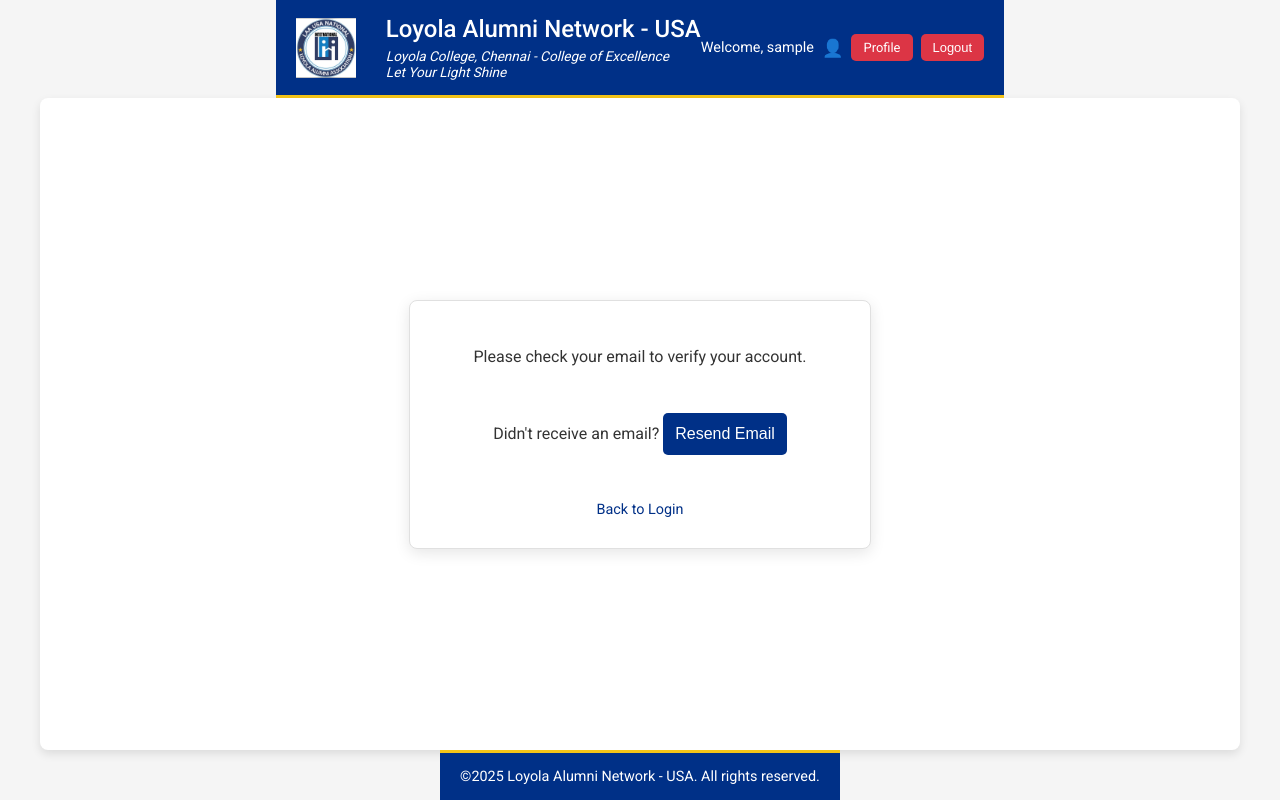
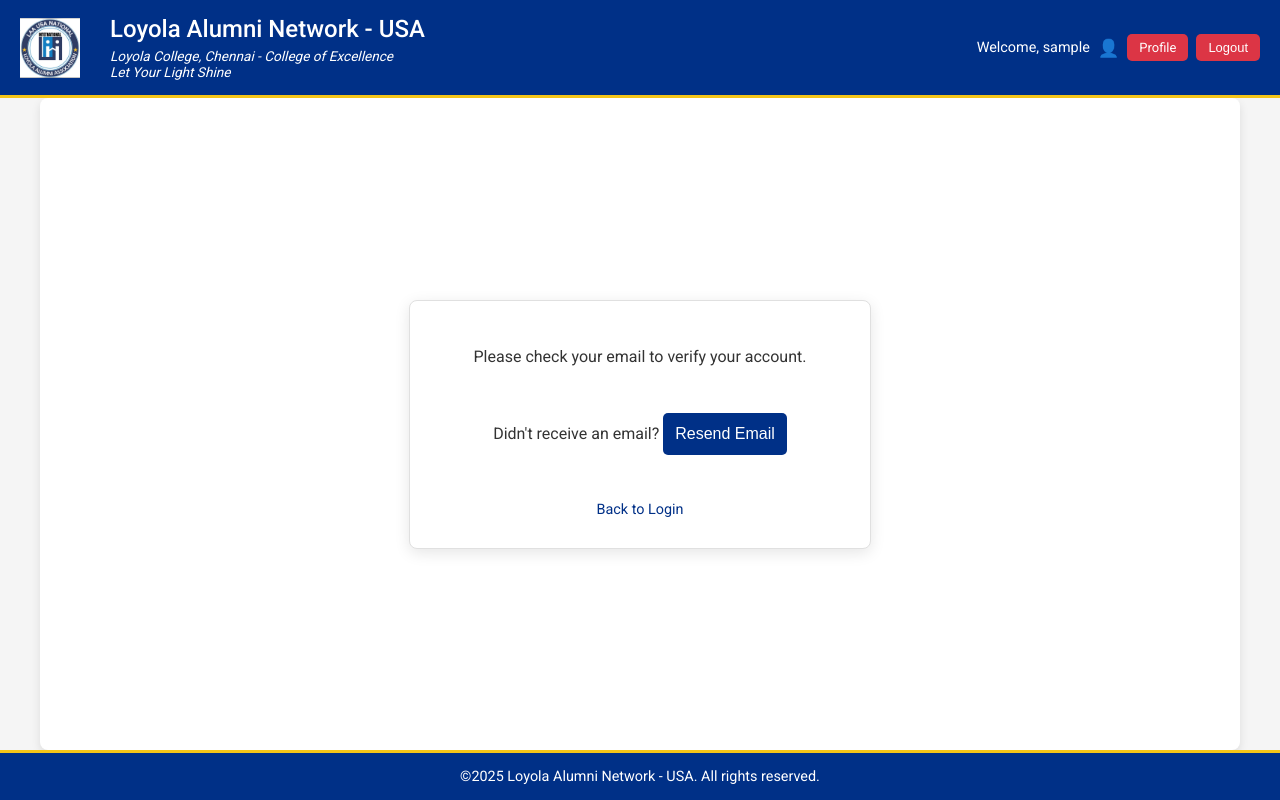
Before and after one commit to Yuvi0506/alumni-app, a website: page public/html/verify-email.html in a window 1280 px wide. Drawn offline with Linux system fonts and the light colour scheme; sample sign-in values are in the browser's storage.

Commit message:
header footer size fix

```diff
--- a/public/css/styles.css
+++ b/public/css/styles.css
@@ -18,9 +18,14 @@
     align-items: center;
     justify-content: space-between;
     border-bottom: 3px solid #f5c518;
-    width: 100%;
+    width: 100vw; /* Use viewport width to ensure full width */
     box-sizing: border-box;
     flex-wrap: wrap;
+    position: relative;
+    left: 50%;
+    right: 50%;
+    margin-left: -50vw;
+    margin-right: -50vw;
 }
 
 .header-left {
@@ -112,9 +117,14 @@
     border-top: 3px solid #f5c518;
     font-size: 0.9em;
     font-weight: 400;
-    width: 100%;
+    width: 100vw; /* Use viewport width to ensure full width */
     box-sizing: border-box;
     margin-top: auto;
+    position: relative;
+    left: 50%;
+    right: 50%;
+    margin-left: -50vw;
+    margin-right: -50vw;
 }
 
 footer p {
@@ -186,7 +196,6 @@
     color: #f5c518;
 }
 
-/* Updated styles to ensure full-page rendering */
 .container {
     max-width: 1200px;
     margin: 0 auto;
@@ -206,10 +215,10 @@
 .login-page, .signup-page, .verify-email-page, .forgot-password-page, .reset-password-page {
     display: flex;
     flex-direction: column;
-    justify-content: space-between; /* Ensure content stretches to fill the space */
+    justify-content: space-between;
     align-items: center;
     width: 100%;
-    min-height: 100vh; /* Full viewport height */
+    min-height: 100vh;
     box-sizing: border-box;
 }
 
@@ -225,7 +234,7 @@
     box-shadow: 0 4px 15px rgba(0, 0, 0, 0.1);
     border: 1px solid #e0e0e0;
     transition: transform 0.2s;
-    margin: auto; /* Center the form vertically and horizontally */
+    margin: auto;
 }
 
 .login-form:hover, .signup-form:hover, .verify-email:hover, .forgot-password-form:hover, .reset-password-form:hover {
```
